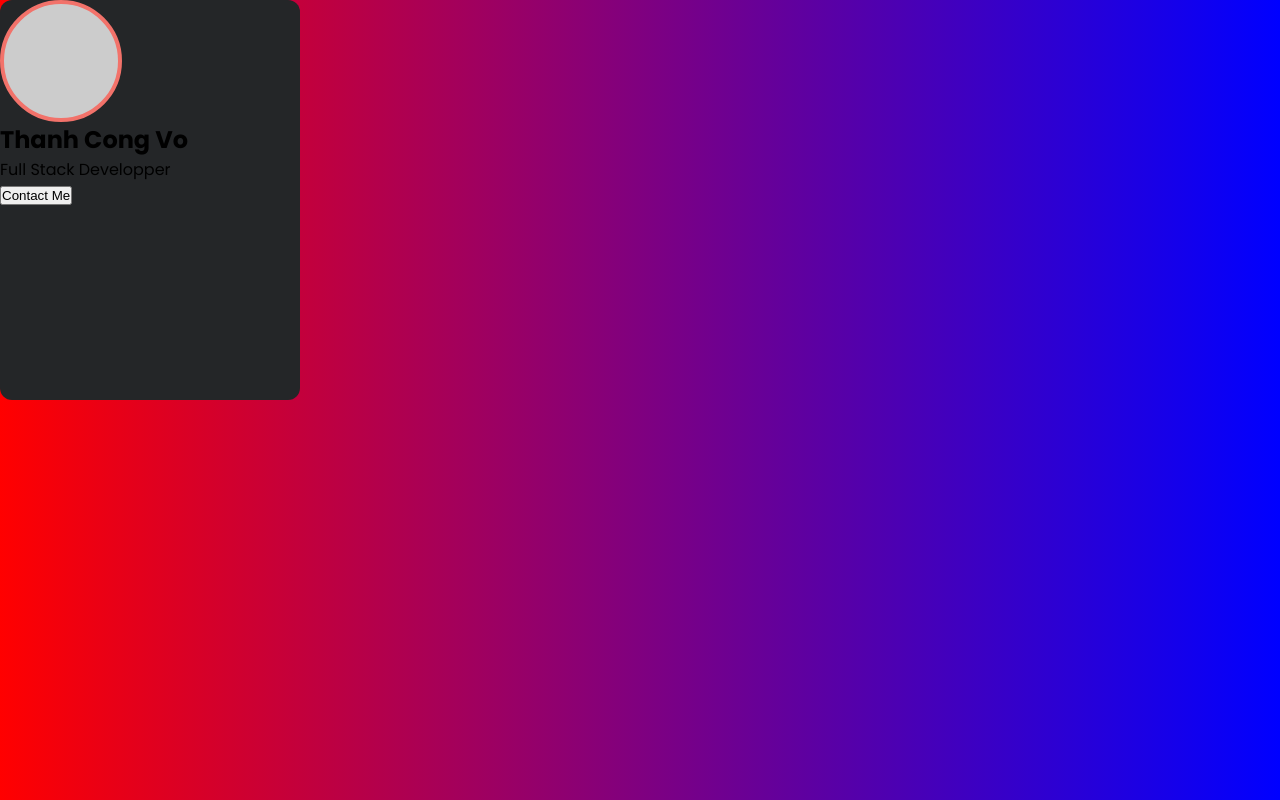
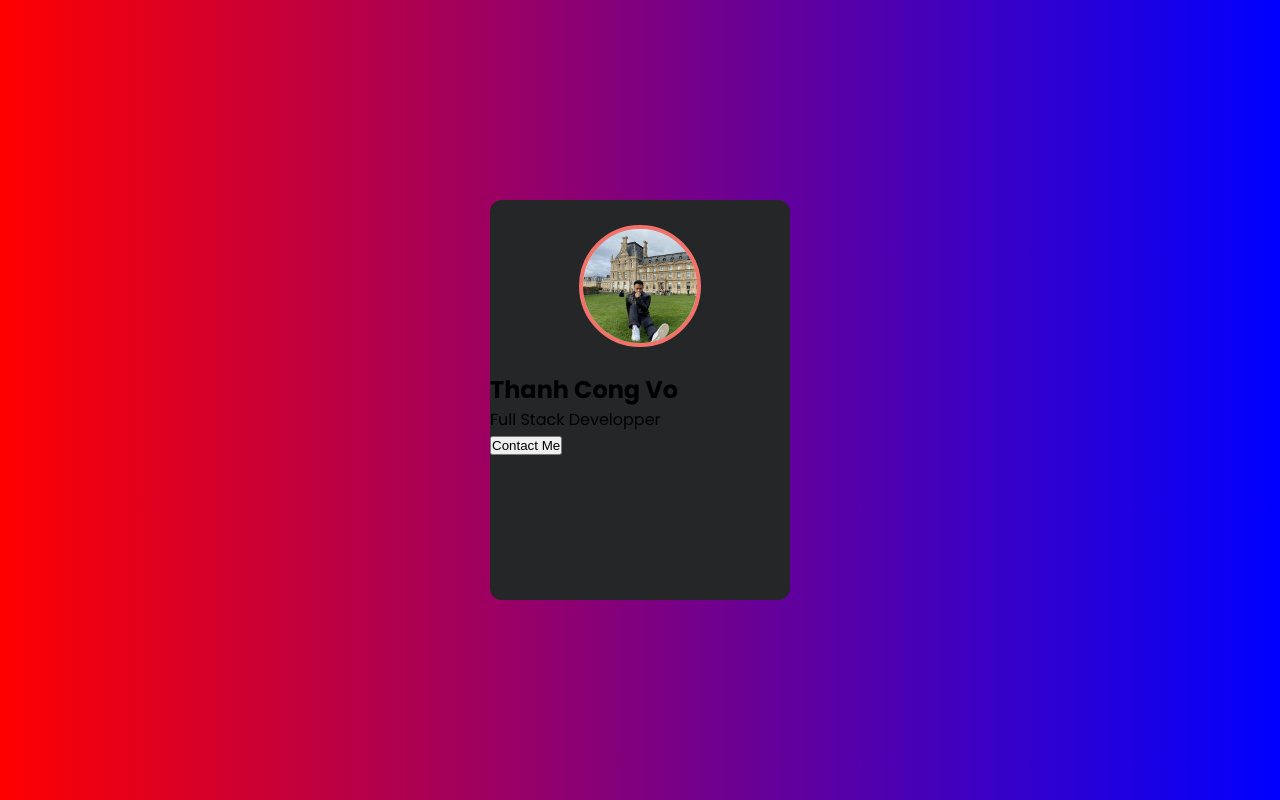
Before and after one commit to thanhvo-uparis/profile-card, a plain HTML site: page index.html in a window 1280 px wide. Drawn offline with Linux system fonts and the light colour scheme.

Commit message:
css card image

```diff
--- a/index.html
+++ b/index.html
@@ -10,7 +10,7 @@
 <body>
     <div class="card">
         <div class="card_img">
-            <span class="card-img-circle"></span>
+            <img src="fb.jpg" alt="">
         </div>
         <h2>Thanh Cong Vo</h2>
         <p>Full Stack Developper</p>
--- a/style.css
+++ b/style.css
@@ -18,6 +18,9 @@ html {
 body {
     height: 100vh;
     background-image: linear-gradient(to right, red, blue);
+    display: flex;
+    justify-content: center;
+    align-items: center;
 }
 
 .card {
@@ -25,6 +28,7 @@ body {
     height: 400px;
     background-color: #242628;
     border-radius: 12px;
+
     /* margin: 282px auto; */
 }
 
@@ -34,6 +38,15 @@ body {
     border: 4px solid var(--primary-color) ;
     border-radius: 50%;
     background-color: #ccc;
+    overflow: hidden;
+    margin: 25px auto;
+}
+
+.card_img img {
+    width: 100%;
+    height: 100%;
+    object-fit: cover;
+    object-position: center;
 }
 
 .card_name {
```
Also changed, not shown: fb.jpg (added).
